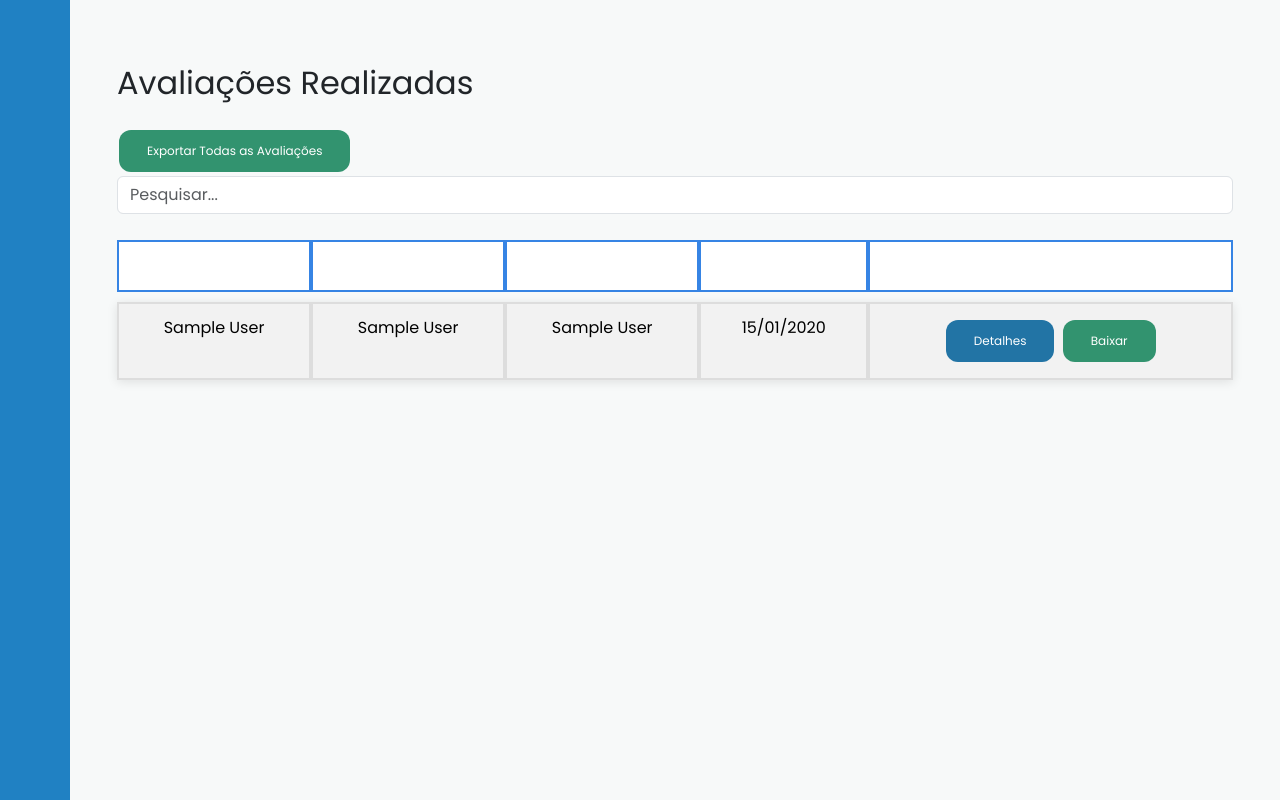
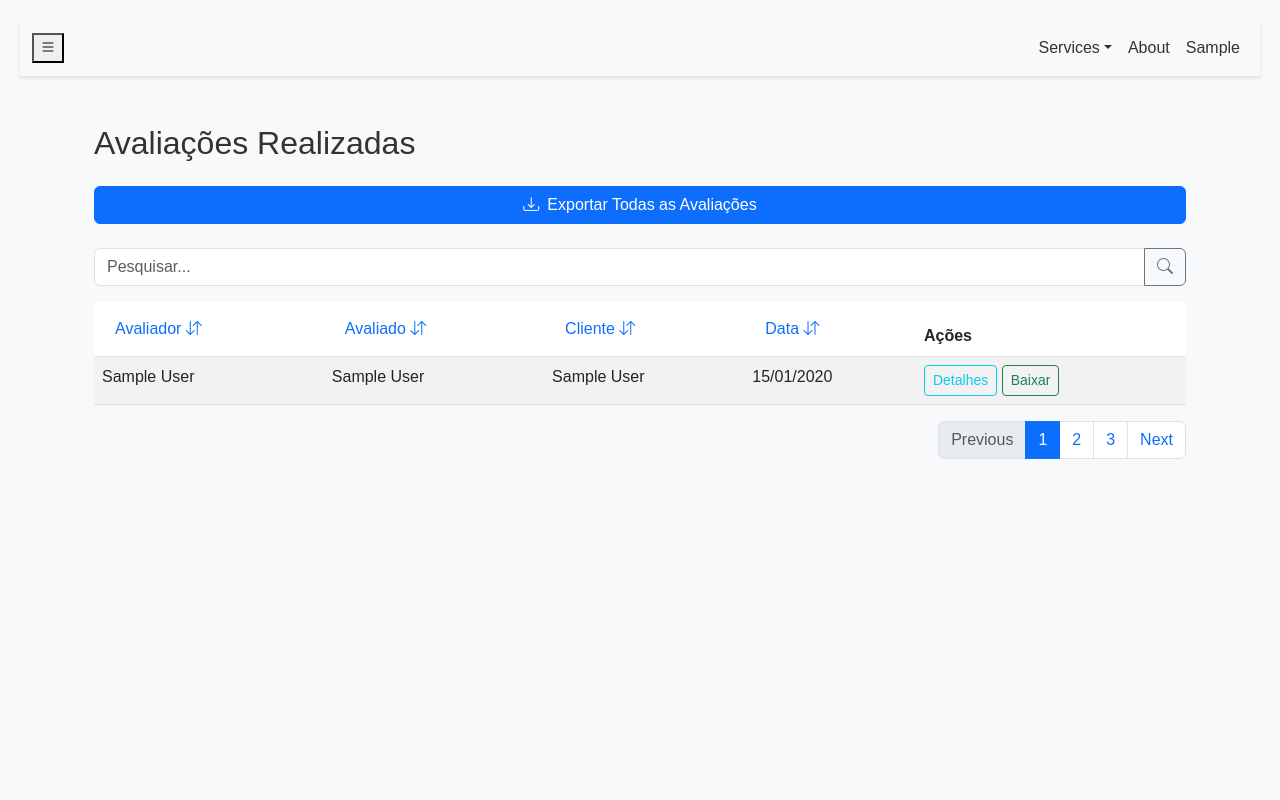
Before and after one commit to brunopascoal/sistema_interno, a Django app: page /assessments/view/ in a window 1280 px wide. Run offline with Django 5.2, Linux system fonts and the light colour scheme; a user stored in the database is signed in; tables that the repository leaves empty hold one stand-in row (values such as "Sample post"); some libraries are stand-ins or nearby versions.

Commit message:
Style: Nova estilizacao para o arquivo base, nova interface para as tabelas, contendo filtros

```diff
--- a/app/templates/base.html
+++ b/app/templates/base.html
@@ -1,142 +1,107 @@
 {% load static %}
+
 <!DOCTYPE html>
 <html lang="en">
 <head>
-    <meta charset="UTF-8" />
-    <meta http-equiv="X-UA-Compatible" content="IE=edge" />
-    <meta name="viewport" content="width=device-width, initial-scale=1.0" />
+    <meta charset="UTF-8">
+    <meta name="viewport" content="width=device-width, initial-scale=1.0">
     <title>{% block title %}Sistema Interno{% endblock %}</title>
-    <link href="https://cdn.lineicons.com/4.0/lineicons.css" rel="stylesheet" />
-    <link
-      href="https://cdn.jsdelivr.net/npm/bootstrap@5.3.0-alpha3/dist/css/bootstrap.min.css"
-      rel="stylesheet"
-      integrity="sha384-KK94CHFLLe+nY2dmCWGMq91rCGa5gtU4mk92HdvYe+M/SXH301p5ILy+dN9+nJOZ"
-      crossorigin="anonymous"
-    />
+    <link href="https://cdn.jsdelivr.net/npm/bootstrap@5.3.0/dist/css/bootstrap.min.css" rel="stylesheet">
+    <link rel="stylesheet" href="https://cdn.jsdelivr.net/npm/bootstrap-icons@1.7.2/font/bootstrap-icons.css">
     <link rel="stylesheet" href="{% static 'app/css/style.css' %}" />
-    <script src="https://code.jquery.com/jquery-3.6.0.min.js"></script>
-    <script>
-      // Função para manter a sessão ativa
-      function keepSessionAlive() {
-        $.ajax({
-          url: "{% url 'keep_session_alive' %}",
-          method: 'GET',
-          success: function(data) {
-            console.log('Sessão mantida ativa');
-          }
-        });
-      }
+</head>
+<body class="light-theme">
+    <div class="wrapper">
+        <!-- Sidebar -->
+        <nav id="sidebar" class="active">
+            <div class="sidebar-header">
+                {% comment %} <img
+              src="{% static 'accounts/images/logo.png' %}"
+              alt="Logo"
+              class="img-fluid logo-small mb-4"
+            /> {% endcomment %}
 
-      // Chama a função keepSessionAlive a cada 5 minutos (300000 milissegundos)
-      setInterval(keepSessionAlive, 300000);  // 5 minutos
-    </script>
-  </head>
-  <body>
-    <div class="wrapper">
-      <aside id="sidebar">
-        <div class="d-flex">
-          <button class="toggle-btn" type="button">
-            <i class="lni lni-grid-alt"></i>
-          </button>
-          <div class="sidebar-logo">
-            <a href="#">Olá, {{ user.first_name }}</a>
+            <h2>Moore</h2>
             </div>
-        </div>
-        <ul class="sidebar-nav">
-          <li class="sidebar-item">
-            <a
-              href="#"
-              class="sidebar-link collapsed has-dropdown"
-              data-bs-toggle="collapse"
-              data-bs-target="#auth"
-              aria-expanded="false"
-              aria-controls="auth"
-            >
-              <i class="lni lni-agenda"></i>
-              <span>Avaliações</span>
-            </a>
-            <ul
-              id="auth"
-              class="sidebar-dropdown list-unstyled collapse"
-              data-bs-parent="#sidebar"
-            >
-              <li class="sidebar-item">
-                <a href="{% url 'create_evaluation' %}" class="sidebar-link"
-                  >Realizar Avaliação</a
-                >
-              </li>
+            <ul class="list-unstyled components">
+                <li class="active">
+                    <a href="#homeSubmenu1" data-bs-toggle="collapse" aria-expanded="false" class="dropdown-toggle">Avaliações</a>
+                    <ul class="collapse list-unstyled" id="homeSubmenu1">
+                        <li><a href="{% url 'create_evaluation' %}">Realizar Avaliação</a></li>
+                        <li><a href="{% url 'view_evaluations' %}">Consultar Avaliações</a></li>
+                        <li><a href="{% url 'view_scheduled_evaluations' %}">Avaliações Agendadas</a></li>
+                        <li><a href="{% url 'schedule_evaluation' %}">Agendar Avaliação</a></li>
+                        <li><a href="{% url 'analysis' %}">Análise de Avaliações</a></li>
 
-              <li class="sidebar-item">
-                <a href="{% url 'analysis' %}" class="sidebar-link"
-                  >Análise de Avaliações</a
-                >
-              </li>
-              <li class="sidebar-item">
-                <a href="{% url 'view_evaluations' %}" class="sidebar-link"
-                  >Consultar Avaliações</a
-                >
-              </li>
-              <li class="sidebar-item">
-                <a href="{% url 'schedule_evaluation' %}" class="sidebar-link"
-                  >Agendar Avaliação</a
-                >
-              </li>
-              <li class="sidebar-item">
-                <a
-                  href="{% url 'view_scheduled_evaluations' %}"
-                  class="sidebar-link"
-                  >Avaliações Agendadas</a
-                >
-              </li>
+
                     </ul>
                 </li>
 
-          <li class="sidebar-item">
-            <a
-              href="#"
-              class="sidebar-link collapsed has-dropdown"
-              data-bs-toggle="collapse"
-              data-bs-target="#client"
-              aria-expanded="false"
-              aria-controls="client"
-            >
-              <i class="lni lni-briefcase-alt"></i>
-              <span>Gestão</span>
-            </a>
-            <ul
-              id="client"
-              class="sidebar-dropdown list-unstyled collapse"
-              data-bs-parent="#sidebar"
-            >
-              <li class="sidebar-item">
-                <a href="{% url 'list_users' %}" class="sidebar-link"
-                  >Usuários</a
-                >
+                <li class="active">
+                    <a href="#homeSubmenu2" data-bs-toggle="collapse" aria-expanded="false" class="dropdown-toggle">Gestão</a>
+                    <ul class="collapse list-unstyled" id="homeSubmenu2">
+                        <li><a href="{% url 'list_clients' %}">Clientes</a></li>
+                        <li><a href="{% url 'list_users' %}">Usuários</a></li>
+                    </ul>
                 </li>
 
-              <li class="sidebar-item">
-                <a href="{% url 'list_clients' %}" class="sidebar-link"
-                  >Clientes</a
-                >
-              </li>
+
+                <li><a href="#">About</a></li>
+                <li><a href="#">Portfolio</a></li>
+                <li><a id="themeToggle" href="#">Theme</a></li>
+            </ul>
+        </nav>
+        <!-- Page Content -->
+        <div id="content">
+            <nav class="navbar navbar-expand-lg">
+                <div class="container-fluid">
+                    <button type="button" id="sidebarCollapse">
+                        <i class="bi bi-list"></i>
+                    </button>
+                    <button class="navbar-toggler" type="button" data-bs-toggle="collapse" data-bs-target="#navbarSupportedContent" aria-controls="navbarSupportedContent" aria-expanded="false" aria-label="Toggle navigation">
+                        <span class="navbar-toggler-icon"></span>
+                    </button>
+                    <div class="collapse navbar-collapse" id="navbarSupportedContent">
+                        <ul class="navbar-nav ms-auto">
+                            <li class="nav-item dropdown">
+                                <a class="nav-link dropdown-toggle" href="#" id="navbarDropdown" role="button" data-bs-toggle="dropdown" aria-expanded="false">Services</a>
+                                <ul class="dropdown-menu" aria-labelledby="navbarDropdown">
+                                    <li><a class="dropdown-item" href="#">Service 1</a></li>
+                                    <li><a class="dropdown-item" href="#">Service 2</a></li>
+                                    <li><hr class="dropdown-divider"></li>
+                                    <li><a class="dropdown-item" href="#">Something else here</a></li>
                                 </ul>
                             </li>
-          <!-- Outros itens do sidebar -->
+                            <li class="nav-item"><a class="nav-link" href="#">About</a></li>
+                            <li class="nav-item"><a class="nav-link" href="#">{{ user.first_name }}</a></li>
                         </ul>
-        <div class="sidebar-footer">
-          <a href="{% url 'logout' %}" class="sidebar-link">
-            <i class="lni lni-exit"></i>
-            <span>Sair</span>
-          </a>
                     </div>
-      </aside>
-      <div class="main p-3">{% block content %} {% endblock %}</div>
                 </div>
-    <script
-      src="https://cdn.jsdelivr.net/npm/bootstrap@5.3.0-alpha3/dist/js/bootstrap.bundle.min.js"
-      integrity="sha384-ENjdO4Dr2bkBIFxQpeoTz1HIcje39Wm4jDKdf19U8gI4ddQ3GYNS7NTKfAdVQSZe"
-      crossorigin="anonymous"
-    ></script>
-    <script src="{% static 'app/js/main.js' %}"></script>
+            </nav>
+            <div class="container">
+                            {% block content %}
+                <!-- Este bloco será substituído pelo conteúdo das outras páginas -->
+                {% endblock %}
+            </div>
+        </div>
+    </div>
+    <script src="https://cdn.jsdelivr.net/npm/bootstrap@5.3.0/dist/js/bootstrap.bundle.min.js"></script>
+    <script>
+        document.addEventListener('DOMContentLoaded', function() {
+            const sidebar = document.getElementById('sidebar');
+            const sidebarCollapse = document.getElementById('sidebarCollapse');
+            const themeToggle = document.getElementById('themeToggle');
+            const body = document.body;
+
+            sidebarCollapse.addEventListener('click', function() {
+                sidebar.classList.toggle('active');
+            });
+
+            themeToggle.addEventListener('click', function() {
+                body.classList.toggle('dark-theme');
+                body.classList.toggle('light-theme');
+            });
+        });
+    </script>
 </body>
 </html>
--- a/assessments/templates/assessments/view_evaluations.html
+++ b/assessments/templates/assessments/view_evaluations.html
@@ -1,21 +1,25 @@
 {% extends "base.html" %}
-{% load static %}
+
 {% block content %}
 <div class="container mt-5">
     <h2 class="mb-4">Avaliações Realizadas</h2>
 
-  <a href="{% url 'export_all_evaluations' %}" class="download-button">Exportar Todas as Avaliações</a>
+    <a href="{% url 'export_all_evaluations' %}" class="btn btn-primary mb-4 w-100"><i class="bi bi-download me-2"></i>Exportar Todas as Avaliações</a>
 
     <!-- Campo de pesquisa -->
-  <input id="searchInput" class="form-control mb-3" type="text" placeholder="Pesquisar...">
+    <div class="input-group mb-3">
+        <input id="searchInput" class="form-control" type="text" placeholder="Pesquisar...">
+        <button class="btn btn-outline-secondary" type="button"><i class="bi bi-search"></i></button>
+    </div>
 
+    <div class="table-responsive">
         <table class="table table-striped table-hover" id="evaluationTable">
             <thead class="thead-dark">
                 <tr>
-        <th scope="col" onclick="sortTable(0)">Avaliador</th>
-        <th scope="col" onclick="sortTable(1)">Avaliado</th>
-        <th scope="col" onclick="sortTable(2)">Cliente</th>
-        <th scope="col" onclick="sortTable(3)">Data</th>
+                    <th scope="col"><button class="btn btn-link text-decoration-none" onclick="sortTable(0)">Avaliador <i class="bi bi-arrow-down-up"></i></button></th>
+                    <th scope="col"><button class="btn btn-link text-decoration-none" onclick="sortTable(1)">Avaliado <i class="bi bi-arrow-down-up"></i></button></th>
+                    <th scope="col"><button class="btn btn-link text-decoration-none" onclick="sortTable(2)">Cliente <i class="bi bi-arrow-down-up"></i></button></th>
+                    <th scope="col"><button class="btn btn-link text-decoration-none" onclick="sortTable(3)">Data <i class="bi bi-arrow-down-up"></i></button></th>
                     <th scope="col">Ações</th>
                 </tr>
             </thead>
@@ -27,16 +31,34 @@
                     <td>{{ evaluation.schedule.client.name }}</td>
                     <td>{{ evaluation.date_completed|date:"d/m/Y" }}</td>
                     <td>
-          <a href="{% url 'evaluation_detail' evaluation.id %}" class="detail-button">Detalhes</a>
-          <a href="{% url 'export_evaluation' evaluation.id %}" class="download-button">Baixar</a>
+                        <a href="{% url 'evaluation_detail' evaluation.id %}" class="btn btn-outline-info btn-sm">Detalhes</a>
+                        <a href="{% url 'export_evaluation' evaluation.id %}" class="btn btn-outline-success btn-sm">Baixar</a>
                     </td>
                 </tr>
                 {% endfor %}
             </tbody>
         </table>
     </div>
-{% endblock %}
 
+    <!-- Paginação -->
+    <div class="d-flex justify-content-end">
+        <nav aria-label="Table navigation">
+            <ul class="pagination mb-0">
+                <li class="page-item disabled">
+                    <a class="page-link" href="#" tabindex="-1" aria-disabled="true">Previous</a>
+                </li>
+                <li class="page-item active"><a class="page-link" href="#">1</a></li>
+                <li class="page-item"><a class="page-link" href="#">2</a></li>
+                <li class="page-item"><a class="page-link" href="#">3</a></li>
+                <li class="page-item">
+                    <a class="page-link" href="#">Next</a>
+                </li>
+            </ul>
+        </nav>
+    </div>
+</div>
+
+<script src="https://cdn.jsdelivr.net/npm/bootstrap@5.3.0/dist/js/bootstrap.bundle.min.js"></script>
 <script src="https://code.jquery.com/jquery-3.6.0.min.js"></script>
 <script>
     // Função para filtrar a tabela
@@ -87,3 +109,4 @@
         }
     }
 </script>
+{% endblock %}
--- a/static/app/css/style.css
+++ b/static/app/css/style.css
@@ -1,213 +1,150 @@
-@import url("https://fonts.googleapis.com/css2?family=Poppins:wght@400;600&display=swap");
-
-::after,
-::before {
-    box-sizing: border-box;
-    margin: 0;
-    padding: 0;
+body {
+    font-family: 'Arial', sans-serif;
+    transition: all 0.3s ease;
 }
 
-a {
-    text-decoration: none;
+.light-theme {
+    --bg-color: #f8f9fa;
+    --text-color: #333;
+    --sidebar-bg: #e9ecef;
+    --card-bg: #fff;
 }
 
-li {
-    list-style: none;
-}
-
-h1 {
-    font-weight: 600;
-    font-size: 1.5rem;
+.dark-theme {
+    --bg-color: #333;
+    --text-color: #f8f9fa;
+    --sidebar-bg: #222;
+    --card-bg: #444;
 }
 
 body {
-    font-family: "Poppins", sans-serif;
+    background-color: var(--bg-color);
+    color: var(--text-color);
 }
 
 .wrapper {
     display: flex;
-}
-
-.main {
-    min-height: 100vh;
     width: 100%;
-    overflow: hidden;
-    transition: all 0.35s ease-in-out;
-    background-color: #F7F9F9;
+    align-items: stretch;
 }
 
 #sidebar {
-    width: 70px;
-    min-width: 70px;
-    z-index: 1000;
-    transition: all 0.25s ease-in-out;
-    background-color: #2081C3;
-    display: flex;
-    flex-direction: column;
+    min-width: 250px;
+    max-width: 250px;
+    background: var(--sidebar-bg);
+    color: var(--text-color);
+    transition: all 0.3s;
 }
 
-#sidebar.expand {
-    width: 260px;
-    min-width: 260px;
+#sidebar.active {
+    margin-left: -250px;
 }
 
-.toggle-btn {
-    background-color: transparent;
-    cursor: pointer;
-    border: 0;
-    padding: 1rem 1.5rem;
+#sidebar .sidebar-header {
+    padding: 20px;
+    background: var(--sidebar-bg);
 }
 
-.toggle-btn i {
-    font-size: 1.5rem;
+#sidebar ul.components {
+    padding: 20px 0;
+}
+
+#sidebar ul p {
+    color: var(--text-color);
+    padding: 15px;
+}
+
+#sidebar ul li a {
+    padding: 15px;
+    font-size: 1.1em;
+    display: block;
+    color: var(--text-color);
+    text-decoration: none;
+}
+
+#sidebar ul li a:hover {
+    background: #007bff;
     color: #fff;
 }
 
-.sidebar-logo {
-    margin: auto 0;
+#content {
+    width: 100%;
+    padding: 20px;
+    min-height: 100vh;
+    transition: all 0.3s;
 }
 
-.sidebar-logo a {
-    color: #fff;
-    font-size: 1.15rem;
-    font-weight: 600;
+.navbar {
+    background: var(--bg-color);
+    box-shadow: 0 2px 4px rgba(0,0,0,.1);
 }
 
-#sidebar:not(.expand) .sidebar-logo,
-#sidebar:not(.expand) a.sidebar-link span {
-    display: none;
+.card {
+    background-color: var(--card-bg);
+    transition: transform 0.3s ease;
 }
 
-.sidebar-nav {
-    padding: 2rem 0;
-    flex: 1 1 auto;
+.card:hover {
+    transform: translateY(-5px);
 }
 
-a.sidebar-link {
-    padding: 0.625rem 1.625rem;
-    color: #fff;
-    display: block;
-    font-size: 0.9rem;
-    white-space: nowrap;
-    border-left: 3px solid transparent;
+.btn {
+    transition: all 0.3s ease;
 }
 
-.sidebar-link i {
-    font-size: 1.1rem;
-    margin-right: 0.75rem;
+.btn:hover {
+    transform: translateY(-2px);
+    box-shadow: 0 4px 8px rgba(0,0,0,.1);
 }
 
-a.sidebar-link:hover {
-    background-color: rgba(255, 255, 255, 0.075);
-    border-left: 3px solid #3b7ddd;
+@media (max-width: 768px) {
+    #sidebar {
+        margin-left: -250px;
+    }
+    #sidebar.active {
+        margin-left: 0;
+    }
 }
 
-.sidebar-item {
-    position: relative;
+/* Accessibility Enhancements */
+a:focus, button:focus {
+    outline: 2px solid #007bff;
+    outline-offset: 2px;
 }
 
-#sidebar:not(.expand) .sidebar-item .sidebar-dropdown {
+.sr-only {
     position: absolute;
-    top: 0;
-    left: 70px;
-    background-color: #2081C3;
+    width: 1px;
+    height: 1px;
     padding: 0;
-    min-width: 15rem;
-    display: none;
+    margin: -1px;
+    overflow: hidden;
+    clip: rect(0, 0, 0, 0);
+    white-space: nowrap;
+    border: 0;
 }
 
-#sidebar:not(.expand) .sidebar-item:hover .has-dropdown+.sidebar-dropdown {
-    display: block;
-    max-height: 15em;
-    width: 100%;
-    opacity: 1;
+/* Animation */
+@keyframes fadeIn {
+    from { opacity: 0; }
+    to { opacity: 1; }
 }
 
-#sidebar.expand .sidebar-link[data-bs-toggle="collapse"]::after {
-    border: solid;
-    border-width: 0 0.075rem 0.075rem 0;
-    content: "";
-    display: inline-block;
-    padding: 2px;
-    position: absolute;
-    right: 1.5rem;
-    top: 1.4rem;
-    transform: rotate(-135deg);
-    transition: all 0.2s ease-out;
+.container {
+    animation: fadeIn 0.5s ease-in-out;
 }
 
-#sidebar.expand .sidebar-link[data-bs-toggle="collapse"].collapsed::after {
-    transform: rotate(45deg);
-    transition: all 0.2s ease-out;
+/* Para os links da barra de navegação */
+.navbar-nav .nav-link {
+    color: var(--text-color); /* Faz com que herdem a cor do tema */
 }
 
-.table {
-    border-collapse: separate;
-    border-spacing: 0 10px;
-    /* Espaçamento entre as linhas da tabela */
-    width: 100%;
-    margin-bottom: 1rem;
-    color: #333;
+/* Para os itens do dropdown de "Services" */
+.dropdown-menu .dropdown-item {
+    color: var(--text-color); /* Define a cor para o tema */
 }
 
-.table thead {
-    background-color: #3684e4;
-    /* Cor personalizada para o cabeçalho */
+.dropdown-menu .dropdown-item:hover {
+    background-color: var(--card-bg); /* Ajusta o hover conforme o tema */
+    color: var(--text-color);
 }
-
-.table thead th {
-    border: 2px solid #3684e4;
-    /* Bordas ao redor do cabeçalho */
-    color: white;
-    font-weight: bold;
-    padding: 12px;
-}
-
-.table tbody tr {
-    background-color: #fff;
-    /* Cor de fundo das linhas */
-    box-shadow: 0 2px 10px rgba(0, 0, 0, 0.1);
-    /* Sombra para as linhas */
-}
-
-.table tbody td {
-    border: 2px solid #ddd;
-    /* Bordas ao redor das células */
-    padding: 12px;
-    text-align: center;
-}
-
-.table tbody tr:hover {
-    background-color: #f2f2f2;
-    /* Cor de fundo ao passar o mouse */
-}
-
-.table-responsive {
-    padding-bottom: 15px;
-}
-
-.download-button {
-    background-color: #32936F;
-    color: white;
-    padding: 12px 28px;
-    text-align: center;
-    text-decoration: none;
-    display: inline-block;
-    font-size: 12px;
-    margin: 4px 2px;
-    cursor: pointer;
-    border-radius: 12px;
-  }
-
-  .detail-button {
-    background-color: #2274A5;
-    color: white;
-    padding: 12px 28px;
-    text-align: center;
-    text-decoration: none;
-    display: inline-block;
-    font-size: 12px;
-    margin: 4px 2px;
-    cursor: pointer;
-    border-radius: 12px;
-  }
```
Lines whose indentation alone changed are shown as unchanged.
